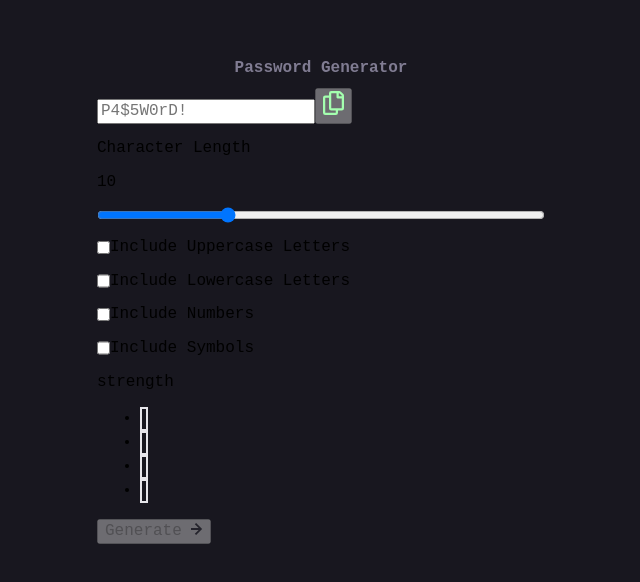
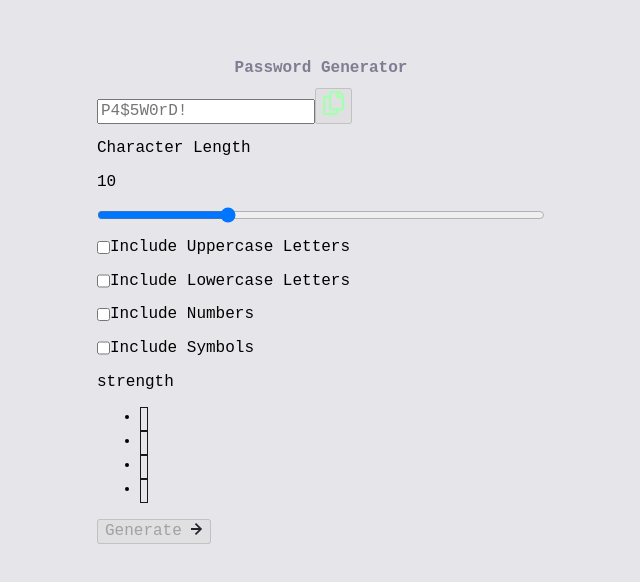
Before and after one commit to alexl8819/password-generator-app, a React (Vite) app: page / in a window 1280 px wide. Shown: the part 104-686 px from the top of the page, without its empty margins (319-959 px from the left). Built offline with nearby package versions, Linux system fonts and the light colour scheme.

Commit message:
feat: adds in basic color schemes based on pref, fixes: broken range progress on webkit browsers, adds new test for password creation

```diff
--- a/src/App.css
+++ b/src/App.css
@@ -1,6 +1,5 @@
 .app {
   display: flex;
-  flex-direction: 'column';
   justify-content: center;
   align-items: center;
   min-height: 100vh;
--- a/src/App.jsx
+++ b/src/App.jsx
@@ -36,12 +36,12 @@ function App() {
   const onSubmit = (e) => {
     e.preventDefault();
 
-    setGeneratedPassword(create({
+    setGeneratedPassword(create(Object.freeze({
       includesLowercase: charFields.has(CHAR_FIELDS.Lowercase),
       includesUppercase: charFields.has(CHAR_FIELDS.Uppercase),
       includesNumbers: charFields.has(CHAR_FIELDS.Numbers),
       includesSymbols: charFields.has(CHAR_FIELDS.Symbols)
-    }, charLength));
+    }), charLength));
   };
 
   const formOptions = Object.freeze({
--- a/src/components/ActionForm.module.css
+++ b/src/components/ActionForm.module.css
@@ -35,3 +35,9 @@
 .generation-form__submit:not(:disabled):hover .generation-form__submit-svg {
   filter: invert(88%) sepia(20%) saturate(836%) hue-rotate(65deg) brightness(108%) contrast(101%);
 }
+
+@media (prefers-color-scheme: light) {
+  .generation-form {
+    background-color: var(--grey);
+  }
+}
--- a/src/components/PasswordBar.module.css
+++ b/src/components/PasswordBar.module.css
@@ -61,3 +61,13 @@
   font-weight: 400;
   margin-right: 10px;
 }
+
+@media (prefers-color-scheme: light) {
+  .password-bar {
+    background-color: var(--grey);
+  }
+
+  .password-bar__input::placeholder {
+    color: var(--dark-grey);
+  }
+}
--- a/src/components/PasswordOptions.jsx
+++ b/src/components/PasswordOptions.jsx
@@ -1,13 +1,13 @@
 import PropTypes from 'prop-types';
 
-import SliderDisplay from './Slider';
+import Slider from './Slider';
 import CheckboxOption from './Option';
 import styles from './PasswordOptions.module.css';
 
 export default function PasswordOptions ({ options }) {
   return (
     <div className={styles.passwordOptions}>
-      <SliderDisplay label={options.charLength.label} name={options.charLength.name} min={options.charLength.min} max={options.charLength.max} value={options.charLength.currentValue} onChange={options.charLength.onChange} />
+      <Slider label={options.charLength.label} name={options.charLength.name} min={options.charLength.min} max={options.charLength.max} value={options.charLength.currentValue} onChange={options.charLength.onChange} />
       <div className={styles.passwordOptionsIncludes}>
       {
         options.includes.map((option, index) => <CheckboxOption key={index} name={option.name} label={option.label} value={option.currentValue} onChange={option.onChange} />)
--- a/src/components/Slider.jsx
+++ b/src/components/Slider.jsx
@@ -1,17 +1,21 @@
+import { useRef, useEffect } from 'react';
 import PropTypes from 'prop-types';
 
 import styles from './Slider.module.css';
 
-export default function SliderDisplay ({ label, name, min, max, value, onChange }) {
+export default function Slider ({ label, name, min, max, value, onChange }) {
+  const rangeRef = useRef(null);
   const onValueChange = ({ target }) => {
-    const value = target.value;
-    /*const percentageUsed = '50%';/// Math.ceil();*/
-    // charLengthRef.current.style.background = `linear-gradient(to right, var(--lime-green), ${percentageUsed}, var(--black))`;
-    onChange(value);
-  }
+    const changedValue = target.value;
+    renderSliderProgress(rangeRef, changedValue, min, max);
+    onChange(changedValue);
+  };
+  useEffect(() => {
+    renderSliderProgress(rangeRef, value, min, max);
+  }, [min, max, value]);
   return (
     <div className={styles.slider}>
-      <input type="range" className={styles.sliderInput} name={name} min={min} max={max} value={value} step="1" onInput={onValueChange} />
+      <input type="range" ref={rangeRef} className={styles.sliderInput} name={name} min={min} max={max} value={value} step="1" onInput={onValueChange} />
       <div className={styles.sliderCharlengthLabel}>
         <label htmlFor={name} className={styles.sliderLabel}>{ label }</label>
         <p className={styles.sliderCharlengthValue}>{ value }</p>
@@ -20,7 +24,13 @@ export default function SliderDisplay ({ label, name, min, max, value, onChange
   );
 }
 
-SliderDisplay.propTypes = {
+function renderSliderProgress (ref, currentValue, min, max) {
+  const current = Math.ceil((currentValue - min) / (max - min) * 100);
+  const total = 100 - current;
+  ref.current.style.background = current < 50 ? `linear-gradient(to left, var(--black) ${current}% ${total}%, var(--lime-green) ${total}%)` : `linear-gradient(to right, var(--lime-green) ${current}% ${total}%, var(--black) ${total}%)`;
+}
+
+Slider.propTypes = {
   label: PropTypes.string.isRequired,
   name: PropTypes.string.isRequired,
   min: PropTypes.number.isRequired,
--- a/src/components/Slider.module.css
+++ b/src/components/Slider.module.css
@@ -24,8 +24,6 @@
   font-weight: 700;
 }
 
-/* note: https://codepen.io/ShadowShahriar/pen/zYPPYrQ */
-
 .slider__input {
   -webkit-appearance: none;
   -moz-appearance: none;
@@ -43,7 +41,7 @@
 
 .slider__input::-webkit-slider-runnable-track {
   -webkit-appearance: none;
-  background: linear-gradient(var(--lime-green) 0 0) scroll no-repeat center / 100% 8px;
+  background: transparent;
   height: 8px;
 }
 
@@ -78,8 +76,6 @@
   -webkit-appearance: none;
   appearance: none;
   border-radius: 999px;
-  /*background-color: currentColor;
-  box-shadow: calc(-100vmax - var(0.5em, 1.125em)) 0 0 100vmax currentColor;*/
   margin-top: -5px;
   background-color: var(--white);
   border: none;
--- a/src/components/StrengthRating.module.css
+++ b/src/components/StrengthRating.module.css
@@ -82,3 +82,17 @@
     padding: 10px 25px;
   }
 }
+
+@media (prefers-color-scheme: light) {
+  .rating-block {
+    background-color: var(--white);
+  }
+
+  .rating-block__ratings {
+    color: var(--black);
+  }
+
+  .rating {
+    border: 1px solid var(--black);
+  }
+}
--- a/src/index.css
+++ b/src/index.css
@@ -5,16 +5,7 @@
   src: local('JetBrains Mono Variable'), url('./assets/fonts/static/JetBrainsMono-VariableFont_wght.ttf') format('truetype');
 }
 
-body {
-  background-color: var(--black);
-}
-
-input, button {
-  font-family: inherit;
-}
-
-:root {
-  /*font-family: 'JetBrains Mono Bold', sans-serif;*/
+:root, :root.dark {
   font-family: 'JetBrains Mono Variable', monospace;
   font-weight: 400;
 
@@ -27,24 +18,24 @@ input, button {
   --orange: rgb(251, 124, 88);
   --yellow: rgb(248, 205, 101);
 
-  color-scheme: light dark;
-  /*color: rgba(255, 255, 255, 0.87);*/
-  /*background-color: var(--black);*/
+  --bg-color: var(--black);
+  /*color-scheme: light dark;*/
   font-synthesis: none;
   text-rendering: optimizeLegibility;
   -webkit-font-smoothing: antialiased;
   -moz-osx-font-smoothing: grayscale;
 }
 
-@media (prefers-color-scheme: dark) {
+input, button {
+  font-family: inherit;
+}
+
+body {
+  background-color: var(--bg-color);
+}
+
+@media (prefers-color-scheme: light) {
   :root {
-    color: #213547;
-    background-color: #ffffff;
-  }
-  a:hover {
-    color: #747bff;
-  }
-  button {
-    background-color: #f9f9f9;
+    --bg-color: var(--white);
   }
 }
```
Also changed, not shown: 2 other files (tests, documents, lock files or other folders).
